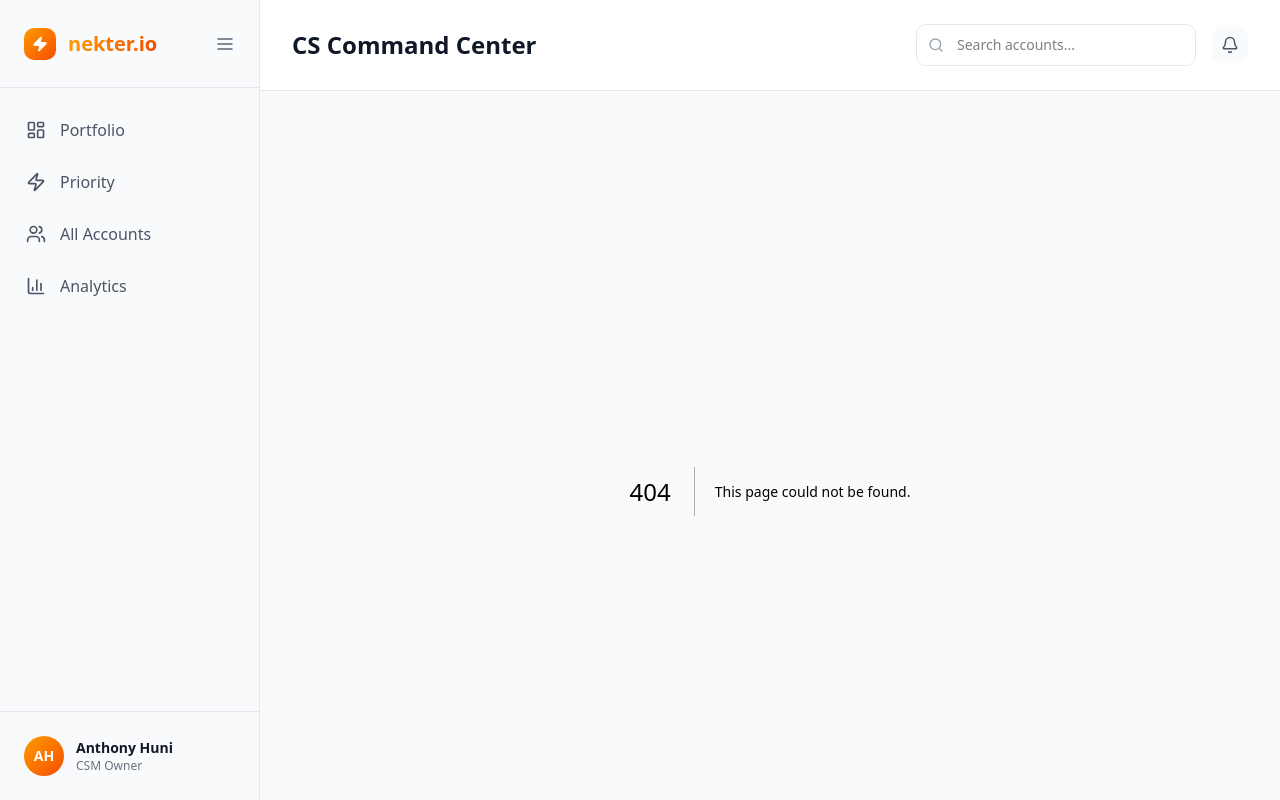
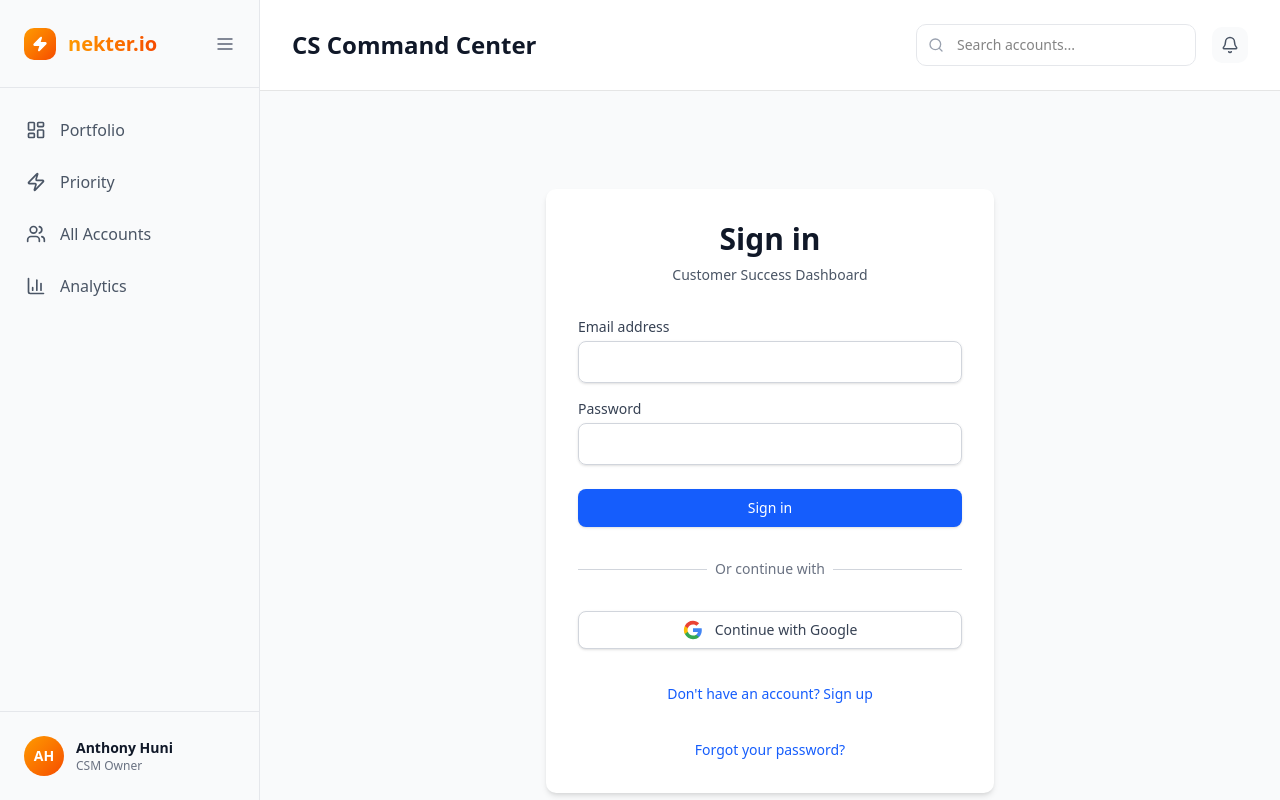
Before and after one commit to wonderfly123/nekter, a Next.js app in the folder dashboard/: page /login in a window 1280 px wide. Before the commit this address had no page. Built offline with nearby package versions, Linux system fonts and the light colour scheme; no server answers.

Commit message:
feat: add login/signup page

```diff
--- /dev/null
+++ b/dashboard/app/login/page.tsx
@@ -0,0 +1,185 @@
+'use client';
+
+import { useState } from 'react';
+import { useRouter } from 'next/navigation';
+import { supabase } from '@/lib/supabase/client';
+
+export default function LoginPage() {
+  const [mode, setMode] = useState<'login' | 'signup'>('login');
+  const [email, setEmail] = useState('');
+  const [password, setPassword] = useState('');
+  const [loading, setLoading] = useState(false);
+  const [error, setError] = useState<string | null>(null);
+  const router = useRouter();
+
+  const handleEmailAuth = async (e: React.FormEvent) => {
+    e.preventDefault();
+    setLoading(true);
+    setError(null);
+
+    try {
+      if (mode === 'signup') {
+        const { error } = await supabase.auth.signUp({
+          email,
+          password,
+        });
+        if (error) throw error;
+        router.push('/priority'); // Will redirect to pending if not approved
+      } else {
+        const { error } = await supabase.auth.signInWithPassword({
+          email,
+          password,
+        });
+        if (error) throw error;
+        router.push('/priority');
+      }
+    } catch (err: any) {
+      setError(err.message || 'An error occurred');
+    } finally {
+      setLoading(false);
+    }
+  };
+
+  const handleGoogleAuth = async () => {
+    setLoading(true);
+    setError(null);
+
+    try {
+      const { error } = await supabase.auth.signInWithOAuth({
+        provider: 'google',
+        options: {
+          redirectTo: `${window.location.origin}/priority`,
+        },
+      });
+      if (error) throw error;
+    } catch (err: any) {
+      setError(err.message || 'An error occurred');
+      setLoading(false);
+    }
+  };
+
+  return (
+    <div className="min-h-screen flex items-center justify-center bg-gray-50">
+      <div className="max-w-md w-full space-y-8 p-8 bg-white rounded-lg shadow-md">
+        <div>
+          <h2 className="text-3xl font-bold text-center text-gray-900">
+            {mode === 'login' ? 'Sign in' : 'Sign up'}
+          </h2>
+          <p className="mt-2 text-center text-sm text-gray-600">
+            Customer Success Dashboard
+          </p>
+        </div>
+
+        {error && (
+          <div className="bg-red-50 border border-red-200 text-red-600 px-4 py-3 rounded">
+            {error}
+          </div>
+        )}
+
+        <form onSubmit={handleEmailAuth} className="mt-8 space-y-6">
+          <div className="space-y-4">
+            <div>
+              <label htmlFor="email" className="block text-sm font-medium text-gray-700">
+                Email address
+              </label>
+              <input
+                id="email"
+                name="email"
+                type="email"
+                required
+                value={email}
+                onChange={(e) => setEmail(e.target.value)}
+                className="mt-1 block w-full px-3 py-2 border border-gray-300 rounded-md shadow-sm focus:outline-none focus:ring-blue-500 focus:border-blue-500"
+              />
+            </div>
+
+            <div>
+              <label htmlFor="password" className="block text-sm font-medium text-gray-700">
+                Password
+              </label>
+              <input
+                id="password"
+                name="password"
+                type="password"
+                required
+                value={password}
+                onChange={(e) => setPassword(e.target.value)}
+                className="mt-1 block w-full px-3 py-2 border border-gray-300 rounded-md shadow-sm focus:outline-none focus:ring-blue-500 focus:border-blue-500"
+              />
+            </div>
+          </div>
+
+          <div>
+            <button
+              type="submit"
+              disabled={loading}
+              className="w-full flex justify-center py-2 px-4 border border-transparent rounded-md shadow-sm text-sm font-medium text-white bg-blue-600 hover:bg-blue-700 focus:outline-none focus:ring-2 focus:ring-offset-2 focus:ring-blue-500 disabled:opacity-50 disabled:cursor-not-allowed"
+            >
+              {loading ? 'Loading...' : mode === 'login' ? 'Sign in' : 'Sign up'}
+            </button>
+          </div>
+        </form>
+
+        <div className="relative">
+          <div className="absolute inset-0 flex items-center">
+            <div className="w-full border-t border-gray-300" />
+          </div>
+          <div className="relative flex justify-center text-sm">
+            <span className="px-2 bg-white text-gray-500">Or continue with</span>
+          </div>
+        </div>
+
+        <div>
+          <button
+            onClick={handleGoogleAuth}
+            disabled={loading}
+            className="w-full flex items-center justify-center gap-3 py-2 px-4 border border-gray-300 rounded-md shadow-sm text-sm font-medium text-gray-700 bg-white hover:bg-gray-50 focus:outline-none focus:ring-2 focus:ring-offset-2 focus:ring-blue-500 disabled:opacity-50 disabled:cursor-not-allowed"
+          >
+            <svg className="w-5 h-5" viewBox="0 0 24 24">
+              <path
+                fill="#4285F4"
+                d="M22.56 12.25c0-.78-.07-1.53-.2-2.25H12v4.26h5.92c-.26 1.37-1.04 2.53-2.21 3.31v2.77h3.57c2.08-1.92 3.28-4.74 3.28-8.09z"
+              />
+              <path
+                fill="#34A853"
+                d="M12 23c2.97 0 5.46-.98 7.28-2.66l-3.57-2.77c-.98.66-2.23 1.06-3.71 1.06-2.86 0-5.29-1.93-6.16-4.53H2.18v2.84C3.99 20.53 7.7 23 12 23z"
+              />
+              <path
+                fill="#FBBC05"
+                d="M5.84 14.09c-.22-.66-.35-1.36-.35-2.09s.13-1.43.35-2.09V7.07H2.18C1.43 8.55 1 10.22 1 12s.43 3.45 1.18 4.93l2.85-2.22.81-.62z"
+              />
+              <path
+                fill="#EA4335"
+                d="M12 5.38c1.62 0 3.06.56 4.21 1.64l3.15-3.15C17.45 2.09 14.97 1 12 1 7.7 1 3.99 3.47 2.18 7.07l3.66 2.84c.87-2.6 3.3-4.53 6.16-4.53z"
+              />
+            </svg>
+            Continue with Google
+          </button>
+        </div>
+
+        <div className="text-center">
+          <button
+            type="button"
+            onClick={() => setMode(mode === 'login' ? 'signup' : 'login')}
+            className="text-sm text-blue-600 hover:text-blue-500"
+          >
+            {mode === 'login'
+              ? "Don't have an account? Sign up"
+              : 'Already have an account? Sign in'}
+          </button>
+        </div>
+
+        {mode === 'login' && (
+          <div className="text-center">
+            <a
+              href="/reset-password"
+              className="text-sm text-blue-600 hover:text-blue-500"
+            >
+              Forgot your password?
+            </a>
+          </div>
+        )}
+      </div>
+    </div>
+  );
+}
```
